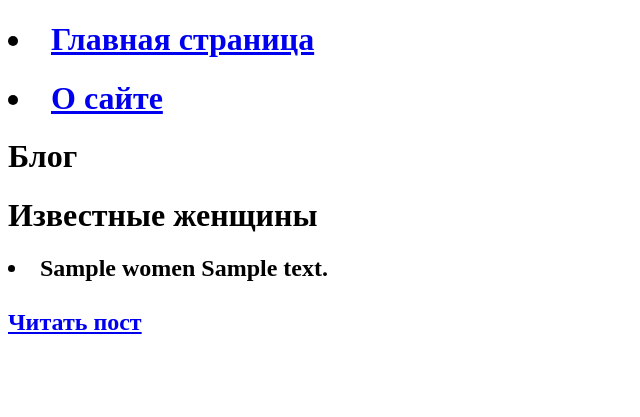
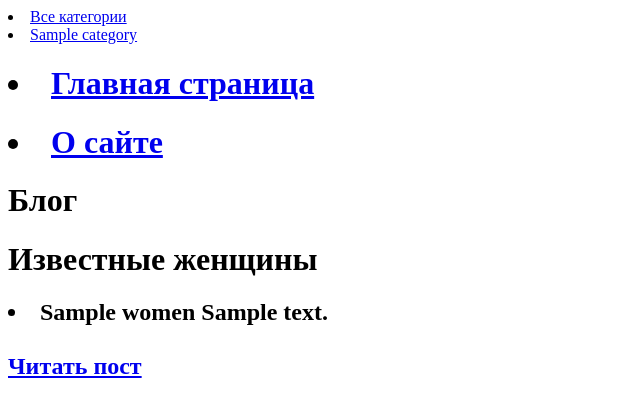
Before and after one commit to Givinity/BlogAboutWomen, a Django app: page / in a window 1280 px wide. Shown: the top 417 px of the page, without its empty margins (0-640 px from the left). Run offline with Django 4.2, Linux system fonts and the light colour scheme; tables that the repository leaves empty hold one stand-in row (values such as "Sample post").

Commit message:
add commit

```diff
--- a/startpage/models.py
+++ b/startpage/models.py
@@ -9,9 +9,19 @@ class Women(models.Model):
     time_create = models.DateTimeField(auto_now_add=True)
     time_update = models.DateTimeField(auto_now=True)
     is_published = models.BooleanField(default=True)
+    cat = models.ForeignKey('Category', on_delete=models.PROTECT, null=True)
 
     def __str__(self):
         return self.title
 
     def get_absolute_url(self):
         return reverse('post', kwargs={'post_id': self.pk})
+
+class Category(models.Model):
+    name = models.CharField(max_length=100, db_index=True)
+
+    def __str__(self):
+        return self.name
+
+    def get_absolute_url(self):
+        return reverse('cat', kwargs={'cat_id': self.pk})
--- a/startpage/urls.py
+++ b/startpage/urls.py
@@ -7,4 +7,5 @@ urlpatterns = [
     path('', index, name='home'),
     path('about/', about, name='about'),
     path('post/<int:post_id>/', show_post, name='post'),
+    path('category/<int:cat_id>', show_category, name='cat')
 ]
--- a/startpage/views.py
+++ b/startpage/views.py
@@ -11,10 +11,17 @@ menu = [
 ]
 def index(request):
     posts = Women.objects.all()
-    return render(request, 'startpage/index.html', {'title': 'startpage', 'spisok': menu, 'posts': posts})
+    cats = Category.objects.all()
+    return render(request, 'startpage/index.html', {'title': 'startpage', 'spisok': menu, 'posts': posts, 'cats': cats})
 
 def about(request):
     return render(request, 'startpage/about.html')
 
 def show_post(request, post_id):
     return HttpResponse(f'Отображается пост с id {post_id}')
+
+def show_category(request, cat_id):
+    posts = Women.objects.filter(cat_id=cat_id)
+
+    return render(request, 'startpage/index.html', {'title': 'startpage', 'spisok': menu,
+                                                    'posts': posts, 'cat_id': cat_id})
--- a/templates/startpage/base.html
+++ b/templates/startpage/base.html
@@ -7,10 +7,20 @@
     <title>Title</title>
 </head>
 <body>
+    {% if cat_selected == 0 %}
+        <li class="selected">Все категории</li>
+    {% else %}
+        <li><a href="{% url 'home' %}">Все категории</a></li>
+    {% endif %}
+    {% for c in cats %}
+        <li><a href="{{ c.get_absolute_url }}">{{ c.name }}</a></li>
+    {% endfor %}
     {% for m in spisok %}
         <h1><li><a href="{% url m.url_name %}">{{ m.title }}</a></li></h1>
 
     {% endfor %}
+
+
 
     {% block mainmenu %}
 
```
